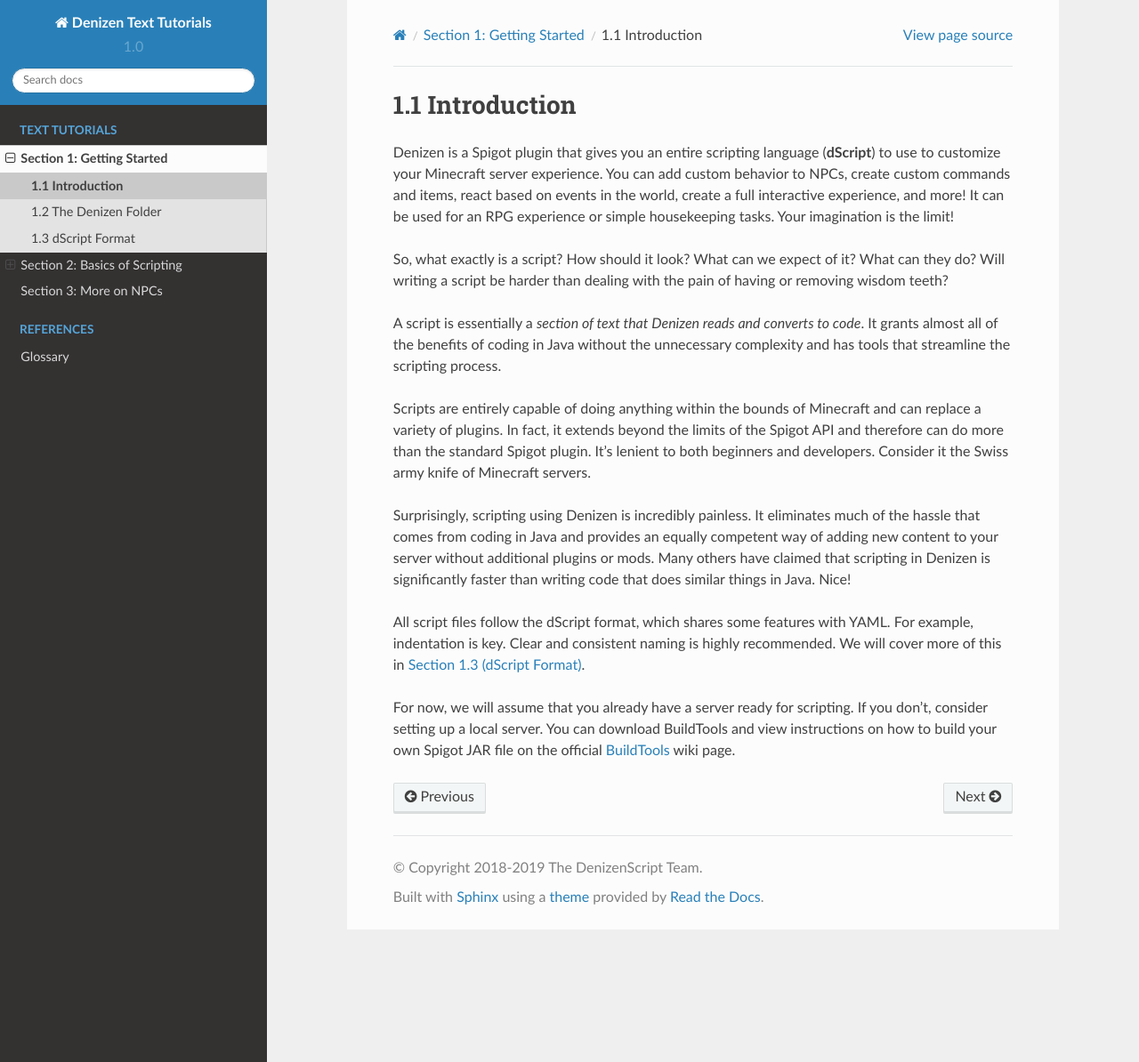
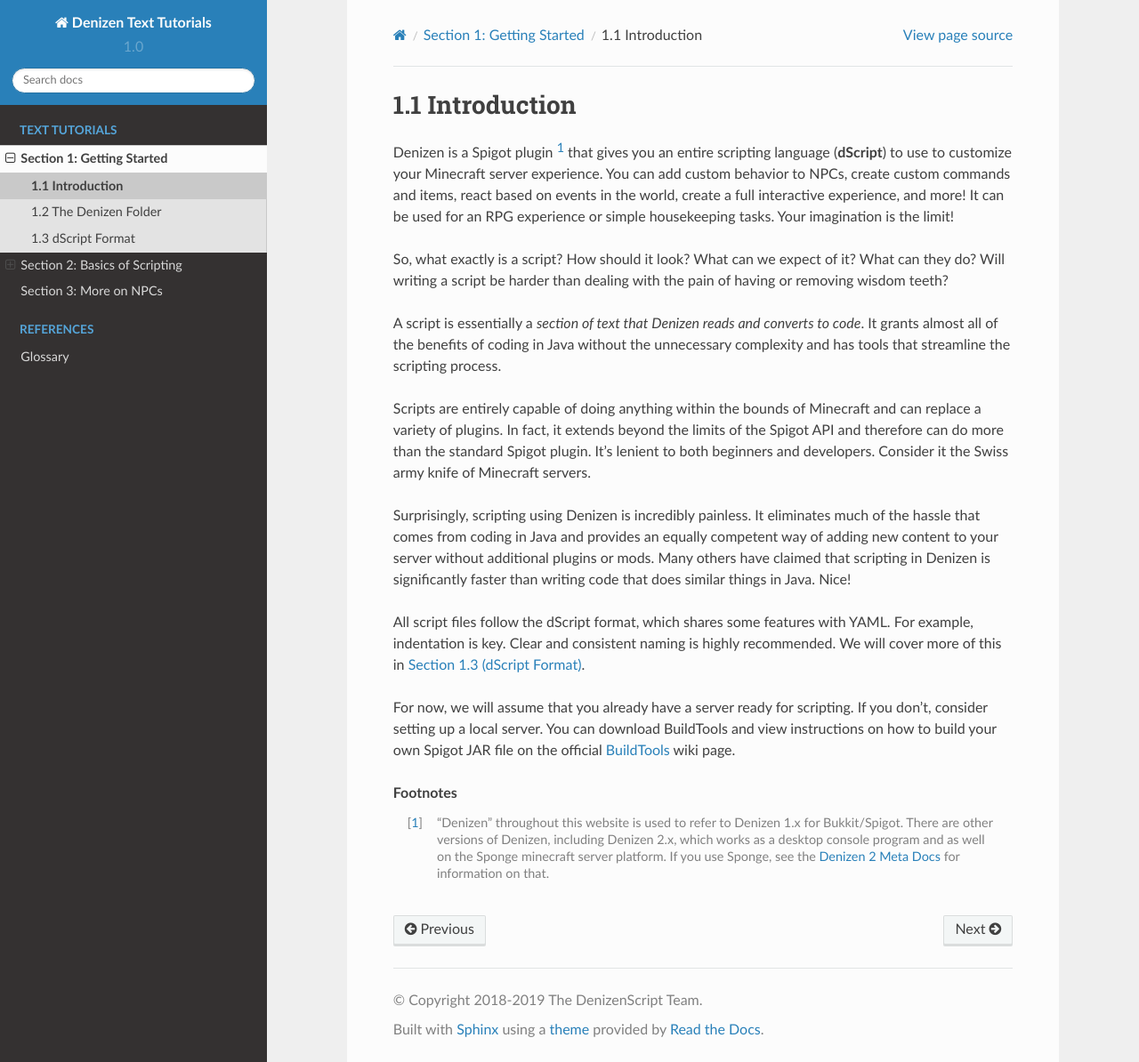
Before and after one commit to DenizenScript/Denizen-For-Bukkit-Docs, a Sphinx documentation site: the page built from source/docs/getting-started/introduction.rst, in a window 1280 px wide and 1194 px high. Shown: the whole window at 89% size. Built offline with Sphinx 7.4.7 and the Read the Docs theme 2.0.0, drawn with Linux system fonts in a browser that asks for light colours.

Commit message:
add a footnote about D2

```diff
--- a/source/docs/getting-started/introduction.rst
+++ b/source/docs/getting-started/introduction.rst
@@ -2,7 +2,7 @@
 1.1 Introduction
 ================
 
-Denizen is a Spigot plugin that gives you an entire scripting language
+Denizen is a Spigot plugin [#footnote-platform]_ that gives you an entire scripting language
 (**dScript**) to use to customize your Minecraft server experience. You can add
 custom behavior to NPCs, create custom commands and items, react based on events
 in the world, create a full interactive experience, and more! It can be used for
@@ -39,3 +39,11 @@ view instructions on how to build your own Spigot JAR file on the official
 `BuildTools`__ wiki page.
 
 .. __: https://www.spigotmc.org/wiki/buildtools/
+
+.. rubric:: Footnotes
+
+.. [#footnote-platform] "Denizen" throughout this website is used to refer to
+    Denizen 1.x for Bukkit/Spigot. There are other versions of Denizen, including
+    Denizen 2.x, which works as a desktop console program and as well on the
+    Sponge minecraft server platform. If you use Sponge, see the
+    `Denizen 2 Meta Docs <https://meta.denizenscript.com/>`_ for information on that.
```
